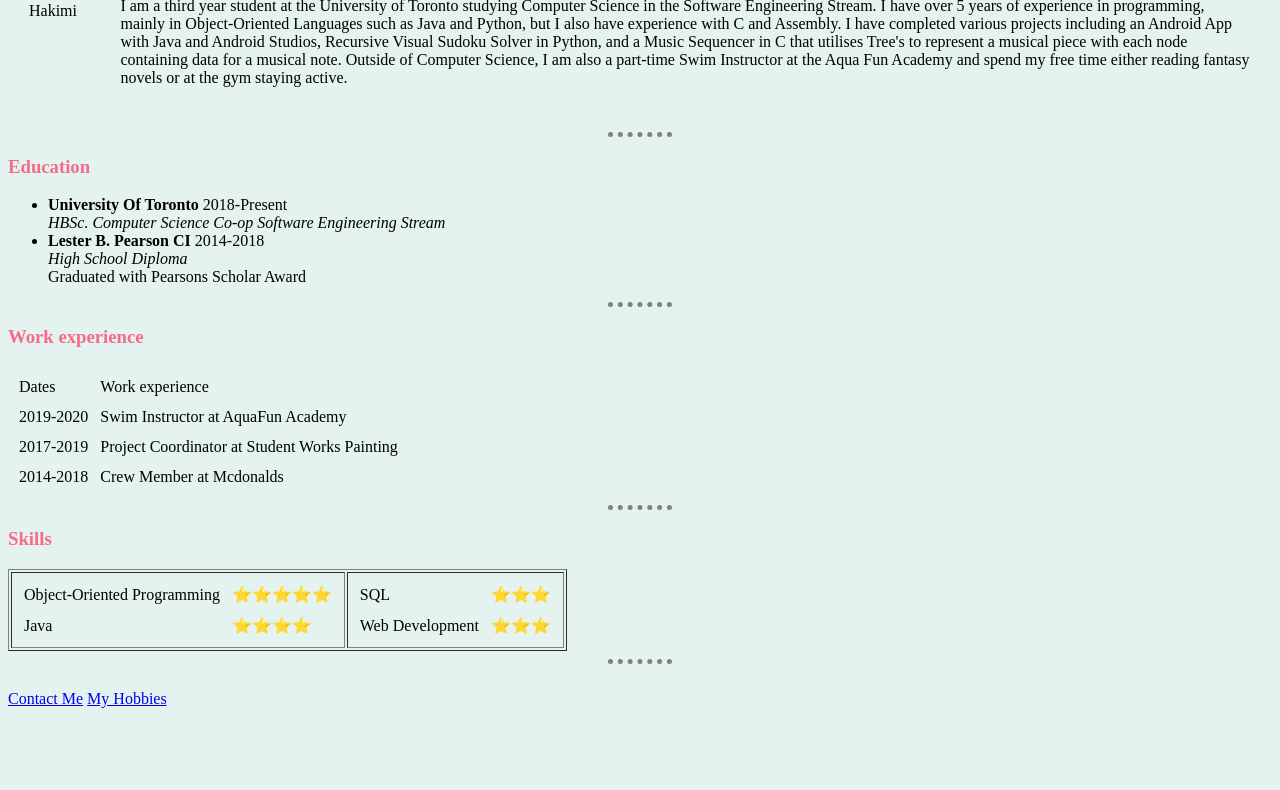
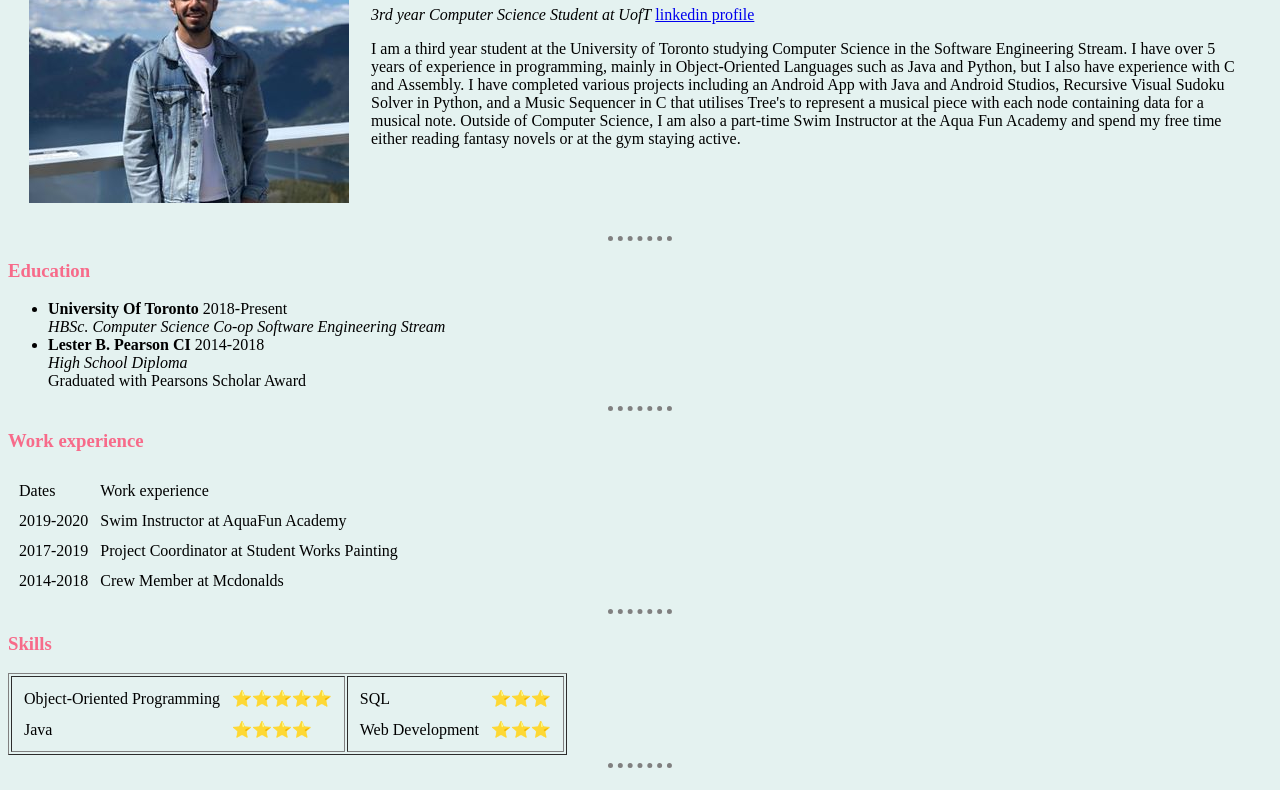
Before and after one commit to SahilHakimiUofT/personalSiteHTML, a plain HTML site: page index.html in a window 1280 px wide. Shown: the part 146-936 px from the top of the page. Before the commit the page ends 862 px from the top, so only its background shows below. Drawn offline with Linux system fonts and the light colour scheme.

Commit message:
Update index.html

```diff
--- a/index.html
+++ b/index.html
@@ -13,7 +13,7 @@
 <body>
   <table cellspacing="20">
     <tr>
-      <td><img src="Images\sahil.jpg" alt="Pic of Sahil Hakimi"></td>
+      <td><img src="Images\sahil_hakimi.jpg" alt="Pic of Sahil Hakimi"></td>
       <td>
         <h1>Sahil Hakimi</h1>
         <p><em>3rd year Computer Science Student at UofT</em>
```
